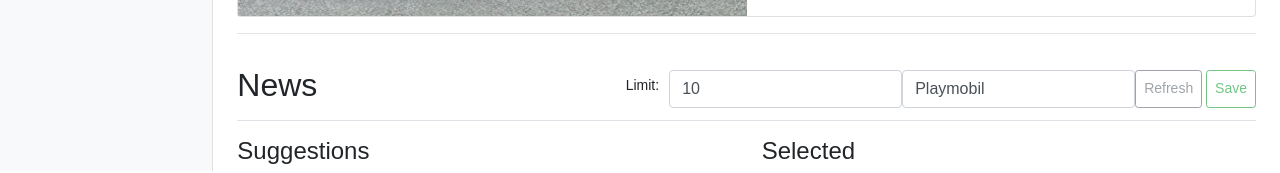
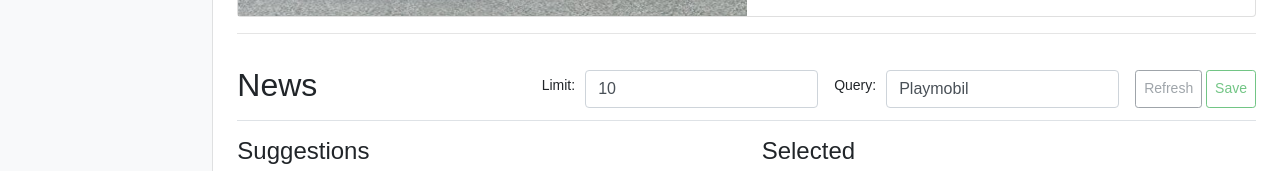
Before and after one commit to pankajpatel/interactive-store-ui, a React (Create React App) app: page / in a window 1280 px wide. Shown: the part 629-802 px from the top of the page. Built offline with nearby package versions, Linux system fonts and the light colour scheme; no server answers.

Commit message:
Add query label

```diff
--- a/src/App.css
+++ b/src/App.css
@@ -146,4 +146,11 @@ body {
 .input-box {
   display: inline-block;
   width: auto;
+  margin-left: 4px;
+  margin-right: 16px;
 }
+
+.input-label {
+  line-height: 30px;
+  margin-right: 6px;
+}
--- a/src/News.js
+++ b/src/News.js
@@ -91,13 +91,7 @@ class Product extends Component {
           className="d-flex justify-content-between flex-wrap flex-md-nowrap align-items-center pt-3 pb-2 mb-3 border-bottom">
           <h1 className="h2">News</h1>
           <div className="btn-toolbar mb-2 mb-md-0">
-            <label
-              style={{
-                lineHeight: '30px',
-                marginRight: '10px',
-              }}
-              for="limit"
-            >
+            <label className="input-label" for="limit">
               Limit:
             </label>
             <input
@@ -107,7 +101,11 @@ class Product extends Component {
               id="limit"
               type="number"
             />
+            <label className="input-label" for="query">
+              Query:
+            </label>
             <input
+              id="query"
               className="form-control input-box"
               value={query}
               onChange={this.handleQueryChange}
```
